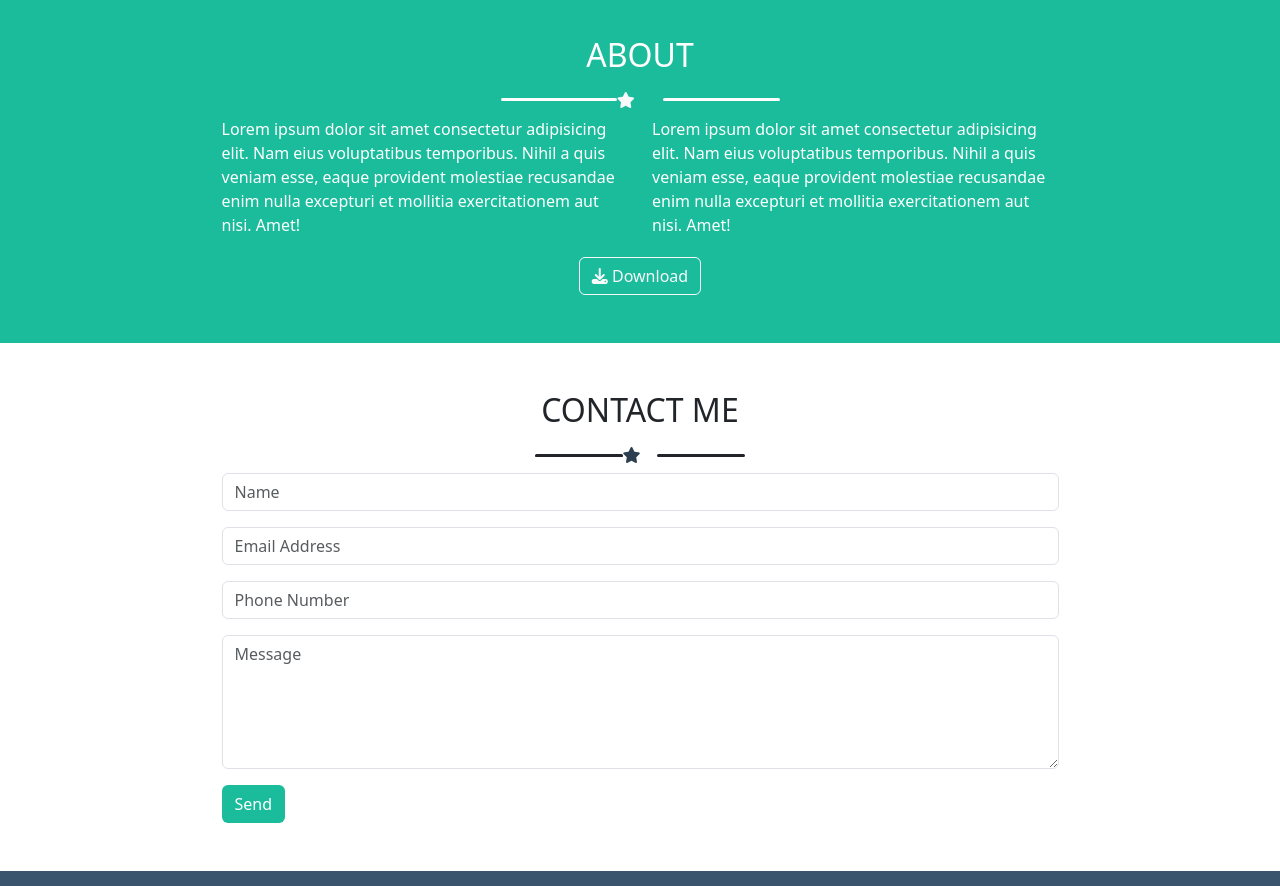
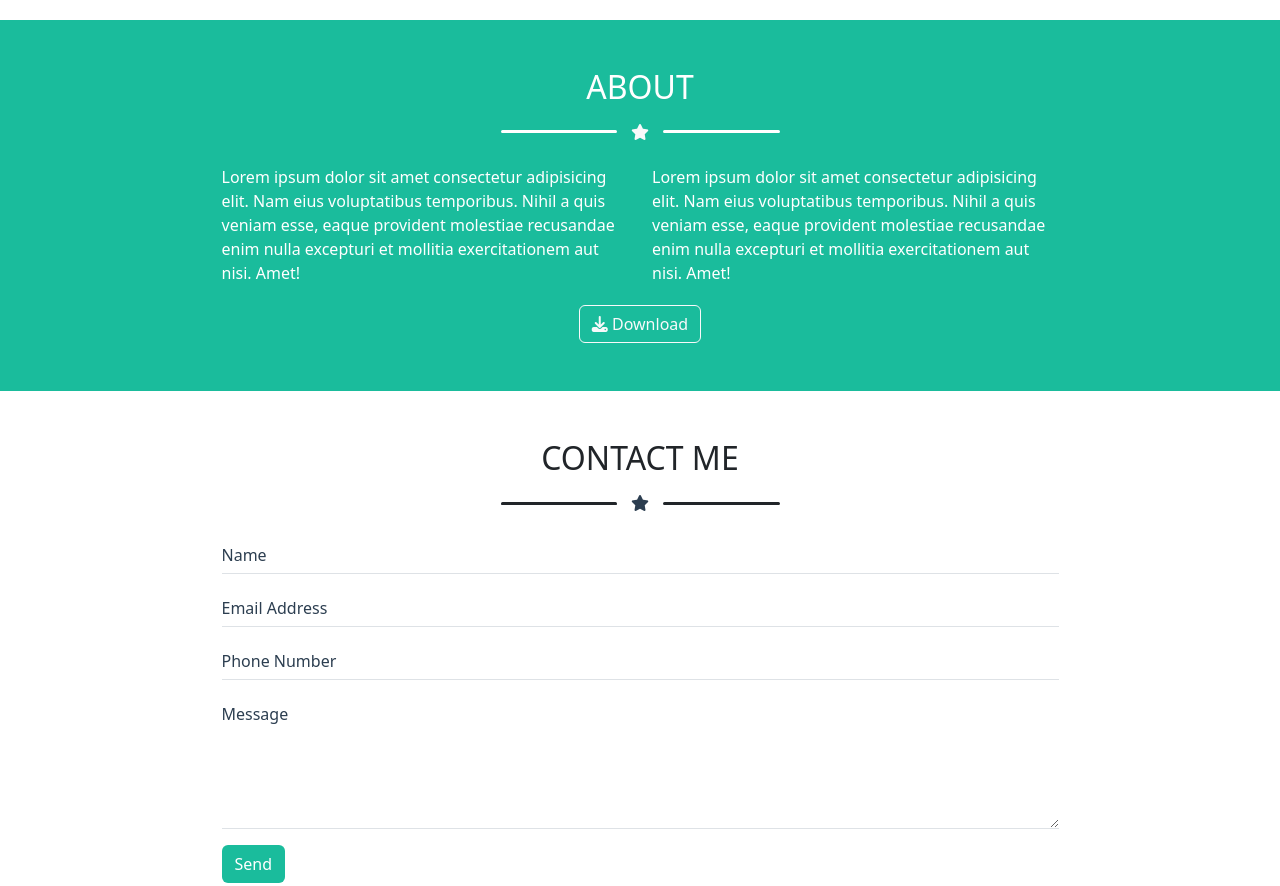
Before and after one commit to vi-ser/html-css-bootstrap-freelancer, a plain HTML site: page index.html in a window 1280 px wide. Shown: the part 1240-2126 px from the top of the page. Drawn offline with nearby package versions, Linux system fonts and the light colour scheme.

Commit message:
stilizzata sezione contatti

```diff
--- a/css/style.css
+++ b/css/style.css
@@ -15,3 +15,9 @@
 .my_text-navy {
     color: #2C3E50;
 }
+
+/* colore del testo placeholder del form */
+.form-control::placeholder {
+    color: #2C3E50;
+    opacity: 1;
+}
--- a/index.html
+++ b/index.html
@@ -54,7 +54,7 @@
             </div>
             <h1>Start Bootstrap</h1>
 
-            <div class="col-3 mx-auto">
+            <div class="col-3 mx-auto mb-3">
                 <div class="separator d-flex align-items-center">
                     <div class="col-5">
                         <hr class="border-3 opacity-100 rounded">
@@ -80,7 +80,7 @@
     <div id="portfolio">
         <div class="container text-center py-5 text-uppercase">
             <h2>Portfolio</h2>
-            <div class="col-3 mx-auto">
+            <div class="col-3 mx-auto mb-3">
                 <div class="separator d-flex align-items-center">
                     <div class="col-5">
                         <hr class="border-3 opacity-100 rounded my_color-navy">
@@ -132,18 +132,17 @@
     <!-- fine sezione portfolio -->
 
     <!-- sezione about -->
-
     <div id="about" class="my_color-green text-white py-5">
         <div class="container d-flex flex-column align-items-center">
 
             <h2 class="text-center text-uppercase">About</h2>
 
-            <div class="col-3 mx-auto">
+            <div class="col-3 mx-auto mb-3">
                 <div class="separator d-flex align-items-center">
                     <div class="col-5">
                         <hr class="border-3 opacity-100 rounded">
                     </div>
-                    <div class="col-2">
+                    <div class="col-2 d-flex justify-content-center">
                         <i class="fa-solid fa-star text-light"></i>
 
                     </div>
@@ -186,14 +185,13 @@
     <!-- form -->
     <div id="contact-me" class="py-5">
         <div class="container d-flex flex-column align-items-center ">
-            <div class="col-9">
             <h2 class="text-center text-uppercase">Contact Me</h2>
-                <div class="col-3 mx-auto">
+            <div class="col-3 mx-auto mb-3">
                 <div class="separator d-flex align-items-center">
                     <div class="col-5">
                         <hr class="border-3 opacity-100 rounded my_color-navy">
                     </div>
-                        <div class="col-2">
+                    <div class="col-2 d-flex justify-content-center">
                         <i class="fa-solid fa-star my_text-navy"></i>
 
                     </div>
@@ -203,22 +201,23 @@
                 </div>
             </div>
 
-
+            <div class="col-7 col-md-9">
                 <form>
                     <div class="mb-3">
-                        <input type="text" class="form-control" id="inputName" aria-describedby="emailHelp"
-                            placeholder="Name">
+                        <input type="text" class="form-control px-0  rounded-0 border-0 border-bottom" id="inputName"
+                            aria-describedby="emailHelp" placeholder="Name">
                     </div>
                     <div class="mb-3">
-                        <input type="email" class="form-control" id="inputEmail" aria-describedby="emailHelp"
-                            placeholder="Email Address">
+                        <input type="email" class="form-control px-0 rounded-0 border-0 border-bottom" id="inputEmail"
+                            aria-describedby="emailHelp" placeholder="Email Address">
                     </div>
                     <div class="mb-3">
-                        <input type="number" class="form-control" id="inputPhoneNumber" aria-describedby="emailHelp"
-                            placeholder="Phone Number">
+                        <input type="number" class="form-control px-0 rounded-0 border-0 border-bottom"
+                            id="inputPhoneNumber" aria-describedby="emailHelp" placeholder="Phone Number">
                     </div>
                     <div class="mb-3">
-                        <textarea class="form-control" id="inputMessage" rows="5" placeholder="Message"></textarea>
+                        <textarea class="form-control px-0 rounded-0 border-0 border-bottom" id="inputMessage" rows="5"
+                            placeholder="Message"></textarea>
                     </div>
                     <button type="submit" class="btn my_color-green text-white">Send</button>
                 </form>
```
Lines whose indentation alone changed are shown as unchanged.
